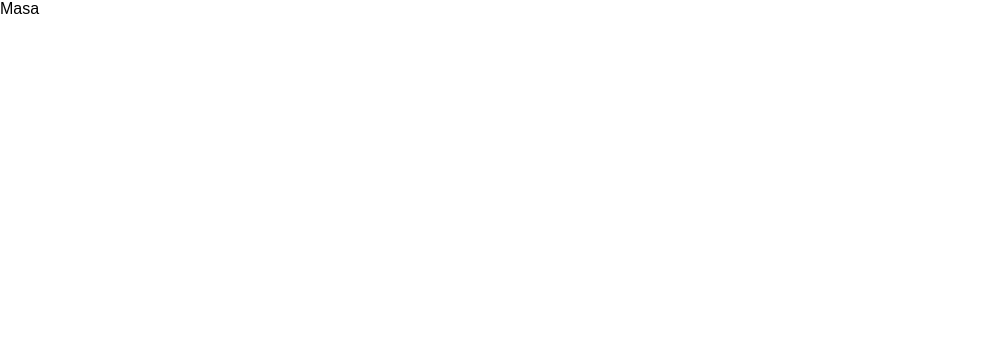
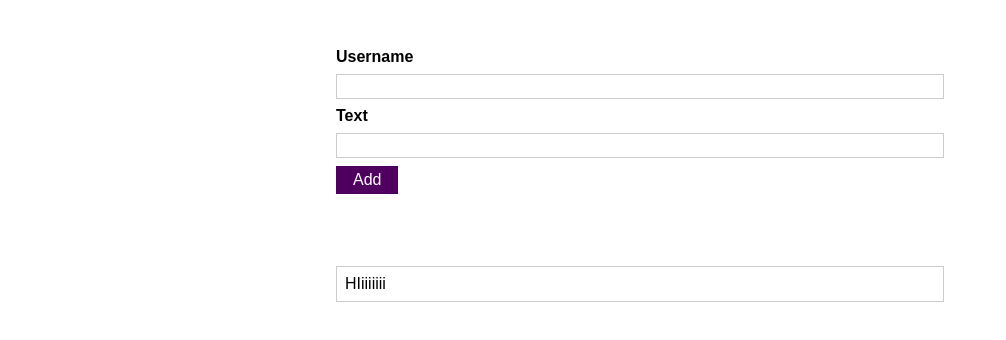
Before and after one commit to Dhrego/demo, a React (Create React App) app: page / in a window 1280 px wide. Shown: the top 340 px of the page, without its empty margins (0-1006 px from the left). Built offline with nearby package versions, Linux system fonts and the light colour scheme.

Commit message:
split components

```diff
--- a/src/App.js
+++ b/src/App.js
@@ -1,10 +1,12 @@
 import React from "react";
 import UserInput from "./components/UserInput/UserInput";
+import UserList from "./components/UserList/UserList";
 
 function App() {
   return (
     <div>
       <UserInput />
+      <UserList />
     </div>
   );
 }
--- a/src/components/Button/Button.js
+++ b/src/components/Button/Button.js
@@ -0,0 +1,5 @@
+import styles from "./Button.module.css";
+const Button = () => {
+  return <button className={styles.button}>Add</button>;
+};
+export default Button;
--- a/src/components/UserInput/UserInput.js
+++ b/src/components/UserInput/UserInput.js
@@ -1,5 +1,14 @@
+import Button from "../Button/Button";
 import styles from "./UserInput.module.css";
 const UserInput = () => {
-  return <div>Masa</div>;
+  return (
+    <form className={styles.input}>
+      <label>Username</label>
+      <input type="text" />
+      <label>Text</label>
+      <input type="text" />
+      <Button />
+    </form>
+  );
 };
 export default UserInput;
--- a/src/components/UserList/UserList.js
+++ b/src/components/UserList/UserList.js
@@ -0,0 +1,11 @@
+import styles from "./UserList.module.css";
+const UserList = () => {
+  return (
+    <div className={styles.users}>
+      <ul>
+        <li>HIiiiiiii</li>
+      </ul>
+    </div>
+  );
+};
+export default UserList;
```
Also changed, not shown: src/components/ErrorModal/ErrorModal.module.css (added, +45 -0 lines), src/components/ErrorModal/ErrorModal.js (added).
